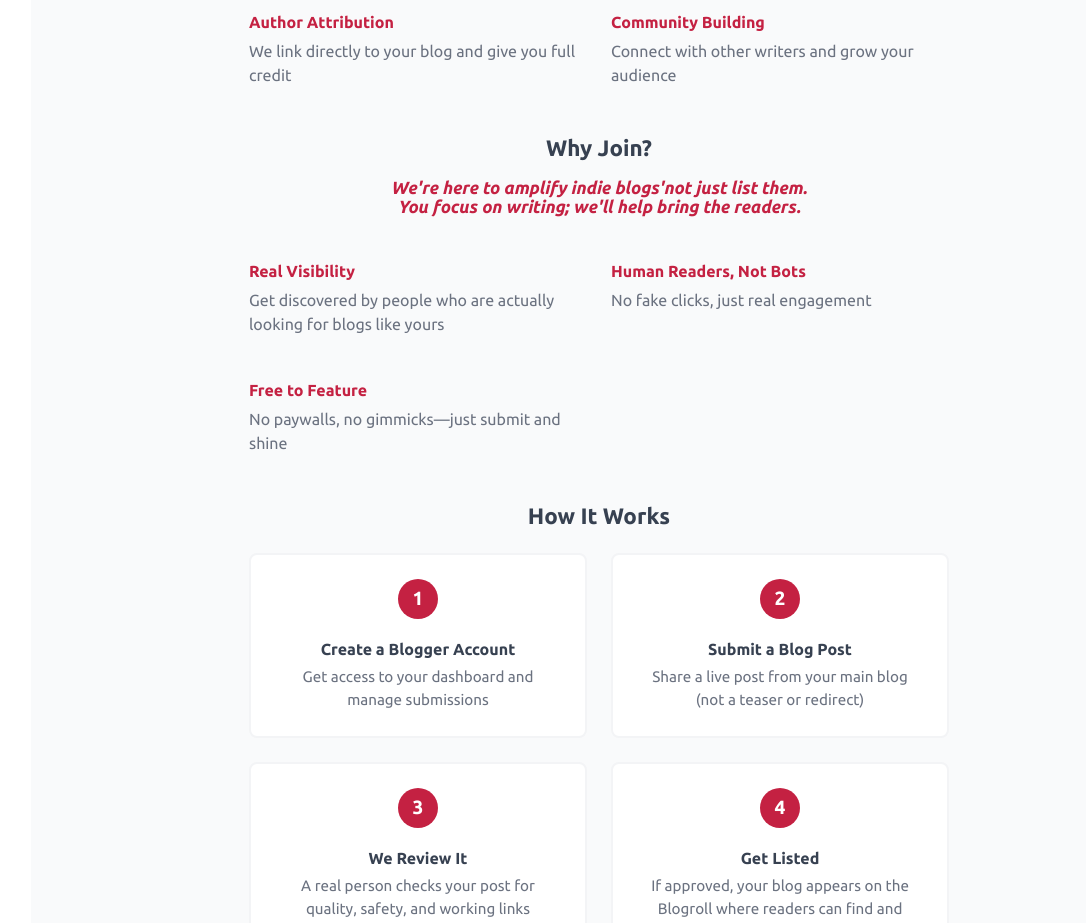
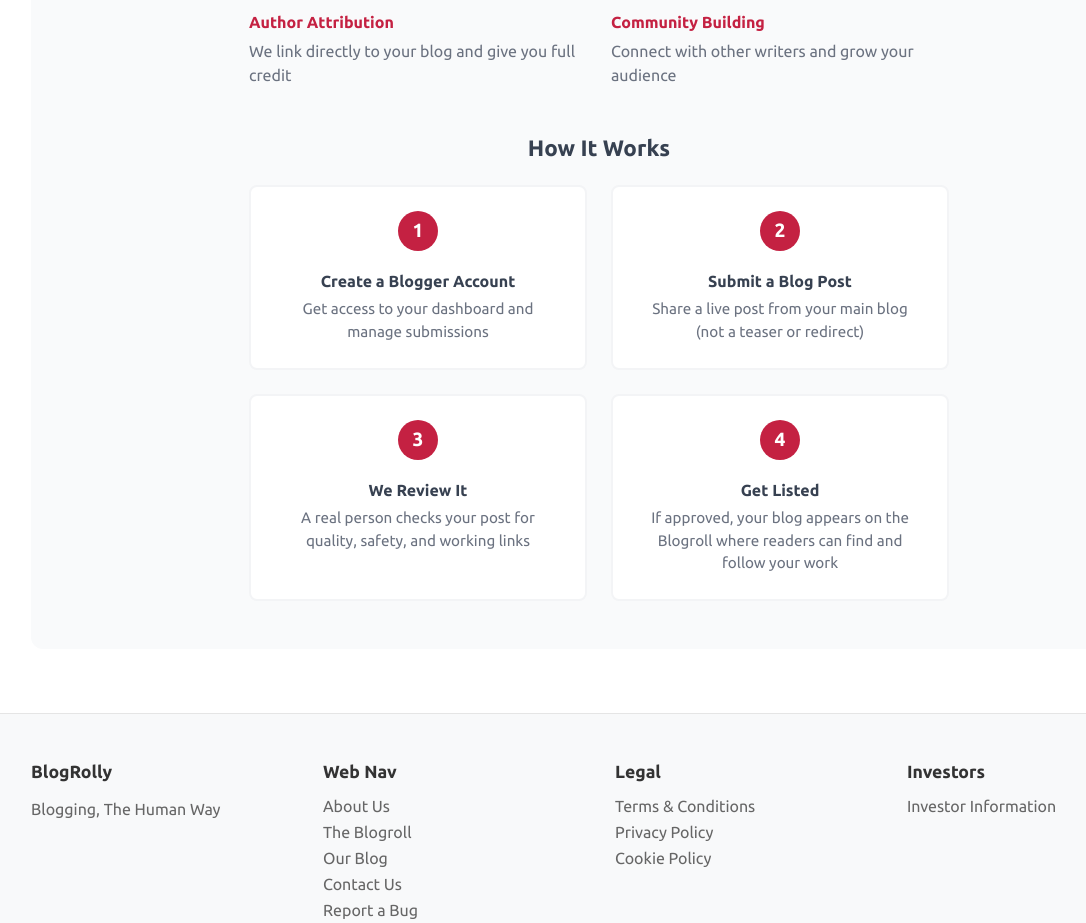
Before and after one commit to NoleneCodes/BlogRollyProto, a Next.js app: page /submit in a window 1280 px wide. Shown: the part 840-1763 px from the top of the page, without its empty margins (41-1127 px from the left). Built offline with nearby package versions, Linux system fonts and the light colour scheme; no server answers.

Commit message:
changed submit a blog page

```diff
--- a/pages/submit.tsx
+++ b/pages/submit.tsx
@@ -218,59 +218,6 @@
             </div>
           </div>
 
-          {/* Why Join */}
-          <div style={{ marginBottom: '3rem' }}>
-            <h3 style={{
-              fontSize: '1.4rem',
-              marginBottom: '1rem',
-              color: '#374151',
-              textAlign: 'center'
-            }}>
-              Why Join?
-            </h3>
-            <p style={{
-              fontSize: '1.1rem',
-              color: '#c42142',
-              fontWeight: '600',
-              textAlign: 'center',
-              marginBottom: '1.5rem',
-              fontStyle: 'italic'
-            }}>
-              We&apos;re here to amplify indie blogs&apos;not just list them.<br />
-              You focus on writing; we&apos;ll help bring the readers.
-            </p>
-            <div style={{
-              display: 'grid',
-              gridTemplateColumns: 'repeat(auto-fit, minmax(280px, 1fr))',
-              gap: '1.5rem',
-              textAlign: 'left'
-            }}>
-              <div>
-                <h4 style={{ color: '#c42142', fontWeight: '600', marginBottom: '0.5rem' }}>
-                  Real Visibility
-                </h4>
-                <p style={{ color: '#6b7280', lineHeight: '1.5', margin: 0 }}>
-                  Get discovered by people who are actually looking for blogs like yours
-                </p>
-              </div>
-              <div>
-                <h4 style={{ color: '#c42142', fontWeight: '600', marginBottom: '0.5rem' }}>
-                  Human Readers, Not Bots
-                </h4>
-                <p style={{ color: '#6b7280', lineHeight: '1.5', margin: 0 }}>
-                  No fake clicks, just real engagement
-                </p>
-              </div>
-              <div>
-                <h4 style={{ color: '#c42142', fontWeight: '600', marginBottom: '0.5rem' }}>
-                  Free to Feature
-                </h4>
-                <p style={{ color: '#6b7280', lineHeight: '1.5', margin: 0 }}>
-                  No paywalls, no gimmicks—just submit and shine
-                </p>
-              </div>
-            </div>
-          </div>
 
           {/* How It Works */}
           <div>
```
